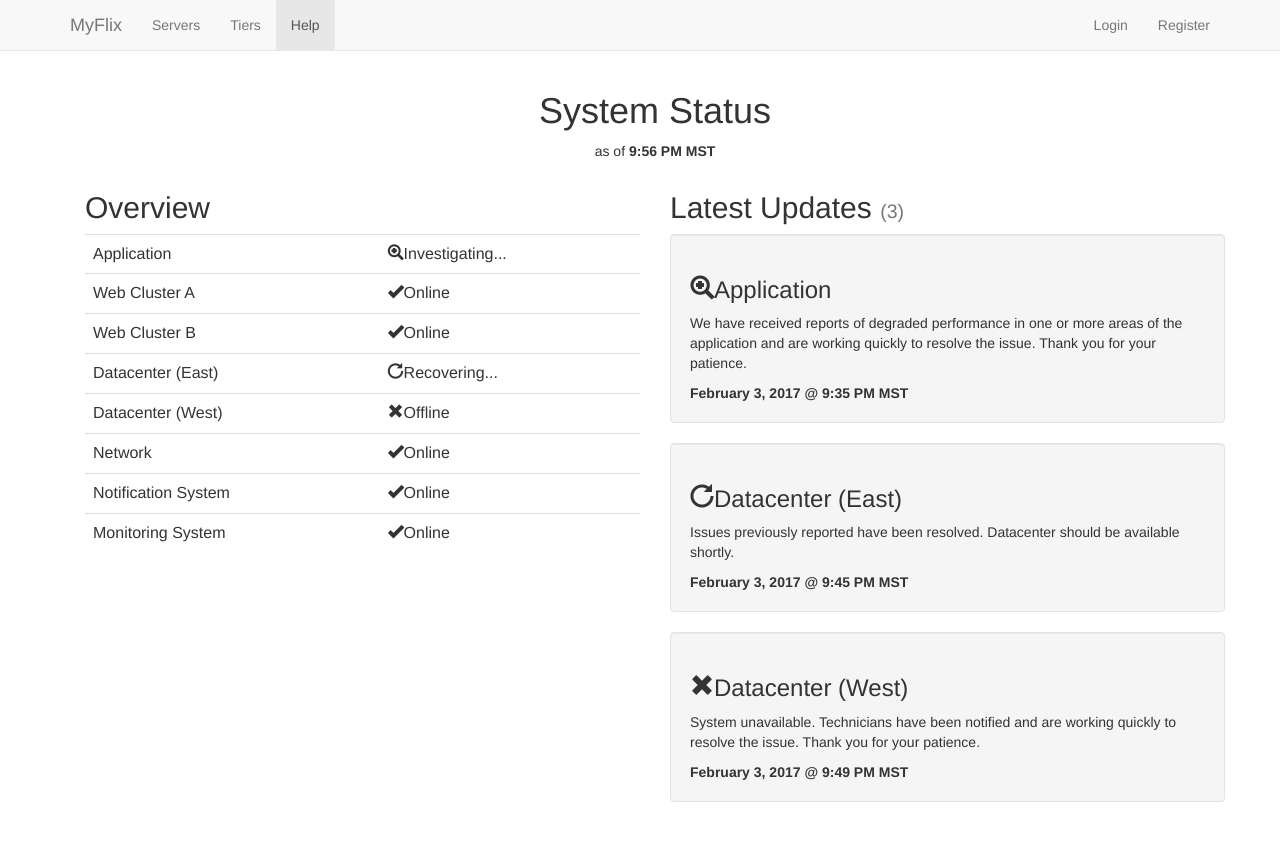
After one commit to l3uddz/myflix, a Django app: page /help/ in a window 1280 px wide. The commit adds this page. Run offline with Django 3.2, Linux system fonts and the light colour scheme; parts of the project's set-up code (start-up, migrations or seed data) failed here and were passed over; some libraries are stand-ins or nearby versions.

Commit message:
template changes

```diff
--- a/myflix/app/views.py
+++ b/myflix/app/views.py
@@ -8,3 +8,11 @@
 
 def tiers(request):
     return render(request, 'core/tiers.html')
+
+
+def servers(request):
+    return render(request, 'core/servers.html')
+
+
+def help(request):
+    return render(request, 'core/help.html')
--- a/myflix/urls.py
+++ b/myflix/urls.py
@@ -22,6 +22,8 @@
     # myflix
     url(r'^$', core_views.index, name='index'),
     url(r'^tiers/$', core_views.tiers, name='tiers'),
+    url(r'^servers/$', core_views.servers, name='servers'),
+    url(r'^help/$', core_views.help, name='help'),
     # admin
     url(r'^admin/', admin.site.urls),
 ]
--- a/templates/base.html
+++ b/templates/base.html
@@ -24,7 +24,7 @@
 
 <div id="navbar">
     <nav class="navbar navbar-default navbar-static-top">
-        <div class="container-fluid">
+        <div class="container">
             <div class="navbar-header">
 
                 <!-- Collapsed Hamburger -->
@@ -45,14 +45,14 @@
             <div class="collapse navbar-collapse" id="app-navbar-collapse">
                 <!-- Left Side Of Navbar -->
                 <ul class="nav navbar-nav">
+                    <li role="presentation" {% if request.path|startswith:'/servers/' %}class="active"{% endif %}>
+                        <a href="{% url 'servers' %}">Servers</a>
+                    </li>
                     <li role="presentation" {% if request.path|startswith:'/tiers/' %}class="active"{% endif %}>
                         <a href="{% url 'tiers' %}">Tiers</a>
                     </li>
-                    <li role="presentation" {% if request.path|startswith:'/servers/' %}class="active"{% endif %}>
-                        <a href="#">Servers</a>
-                    </li>
                     <li role="presentation" {% if request.path|startswith:'/help/' %}class="active"{% endif %}>
-                        <a href="#">Help</a>
+                        <a href="{% url 'help' %}">Help</a>
                     </li>
                 </ul>
 
@@ -81,7 +81,7 @@
     </nav>
 </div>
 
-<div id="app" class="container-fluid">
+<div id="app" class="container">
     {% block content %}
     {% endblock %}
 </div>
--- /dev/null
+++ b/templates/core/help.html
@@ -0,0 +1,92 @@
+{% extends 'base.html' %}
+{% load bootstrap3 %}
+
+{% block styles %}
+{% endblock %}
+
+{% block content %}
+    <div class="container" id="system-status">
+        <h1 class="text-center">System Status</h1>
+        <p class="text-center">as of <strong>9:56 PM MST</strong></p>
+        <div class="system-status">
+            <div class="row">
+                <div class="col-md-6">
+                    <h2>Overview </h2>
+                    <div class="table-responsive">
+                        <table class="table">
+                            <tbody>
+                            <tr>
+                                <td>Application</td>
+                                <td><i class="glyphicon glyphicon-zoom-in"></i>Investigating...</td>
+                            </tr>
+                            <tr>
+                                <td>Web Cluster A</td>
+                                <td><i class="glyphicon glyphicon-ok"></i>Online</td>
+                            </tr>
+                            <tr>
+                                <td>Web Cluster B</td>
+                                <td><i class="glyphicon glyphicon-ok"></i>Online</td>
+                            </tr>
+                            <tr>
+                                <td>Datacenter (East)</td>
+                                <td><i class="glyphicon glyphicon-repeat"></i>Recovering...</td>
+                            </tr>
+                            <tr>
+                                <td>Datacenter (West)</td>
+                                <td><i class="glyphicon glyphicon-remove"></i>Offline</td>
+                            </tr>
+                            <tr>
+                                <td>Network</td>
+                                <td><i class="glyphicon glyphicon-ok"></i>Online</td>
+                            </tr>
+                            <tr>
+                                <td>Notification System</td>
+                                <td><i class="glyphicon glyphicon-ok"></i>Online</td>
+                            </tr>
+                            <tr>
+                                <td>Monitoring System</td>
+                                <td><i class="glyphicon glyphicon-ok"></i>Online</td>
+                            </tr>
+                            </tbody>
+                        </table>
+                    </div>
+                </div>
+                <div class="col-md-6">
+                    <h2>Latest Updates
+                        <small>(3)</small>
+                    </h2>
+                    <div class="well">
+                        <h3><i class="glyphicon glyphicon-zoom-in"></i>Application </h3>
+                        <p>We have received reports of degraded performance in one or more areas of the application and
+                            are working quickly to resolve the issue. Thank you for your patience.  </p>
+                        <div class="latest-update-timestamp">
+                            <span><strong>February 3, 2017 @ 9:35 PM MST</strong></span></div>
+                    </div>
+                    <div class="well sr-only">
+                        <h3><i class="glyphicon glyphicon-ok"></i>Web Server</h3>
+                        <div class="latest-update-timestamp">
+                            <span><strong>February 3, 2017 @ 9:35 PM MST</strong></span></div>
+                    </div>
+                    <div class="well">
+                        <h3><i class="glyphicon glyphicon-repeat"></i>Datacenter (East)</h3>
+                        <p>Issues previously reported have been resolved. Datacenter should be available shortly.</p>
+                        <div class="latest-update-timestamp">
+                            <span><strong>February 3, 2017 @ 9:45 PM MST</strong></span></div>
+                    </div>
+                    <div class="well">
+                        <h3><i class="glyphicon glyphicon-remove"></i>Datacenter (West)</h3>
+                        <p>System unavailable. Technicians have been notified and are working quickly to resolve the
+                            issue. Thank you for your patience.</p>
+                        <div class="latest-update-timestamp">
+                            <span><strong>February 3, 2017 @ 9:49 PM MST</strong></span></div>
+                    </div>
+                    <div class="well sr-only">
+                        <h3><i class="glyphicon glyphicon-ok"></i>Network</h3>
+                        <div class="latest-update-timestamp">
+                            <span><strong>February 3, 2017 @ 9:35 PM MST</strong></span></div>
+                    </div>
+                </div>
+            </div>
+        </div>
+    </div>
+{% endblock %}
```
Also changed, not shown: templates/core/servers.html (added, +9 -0 lines).
